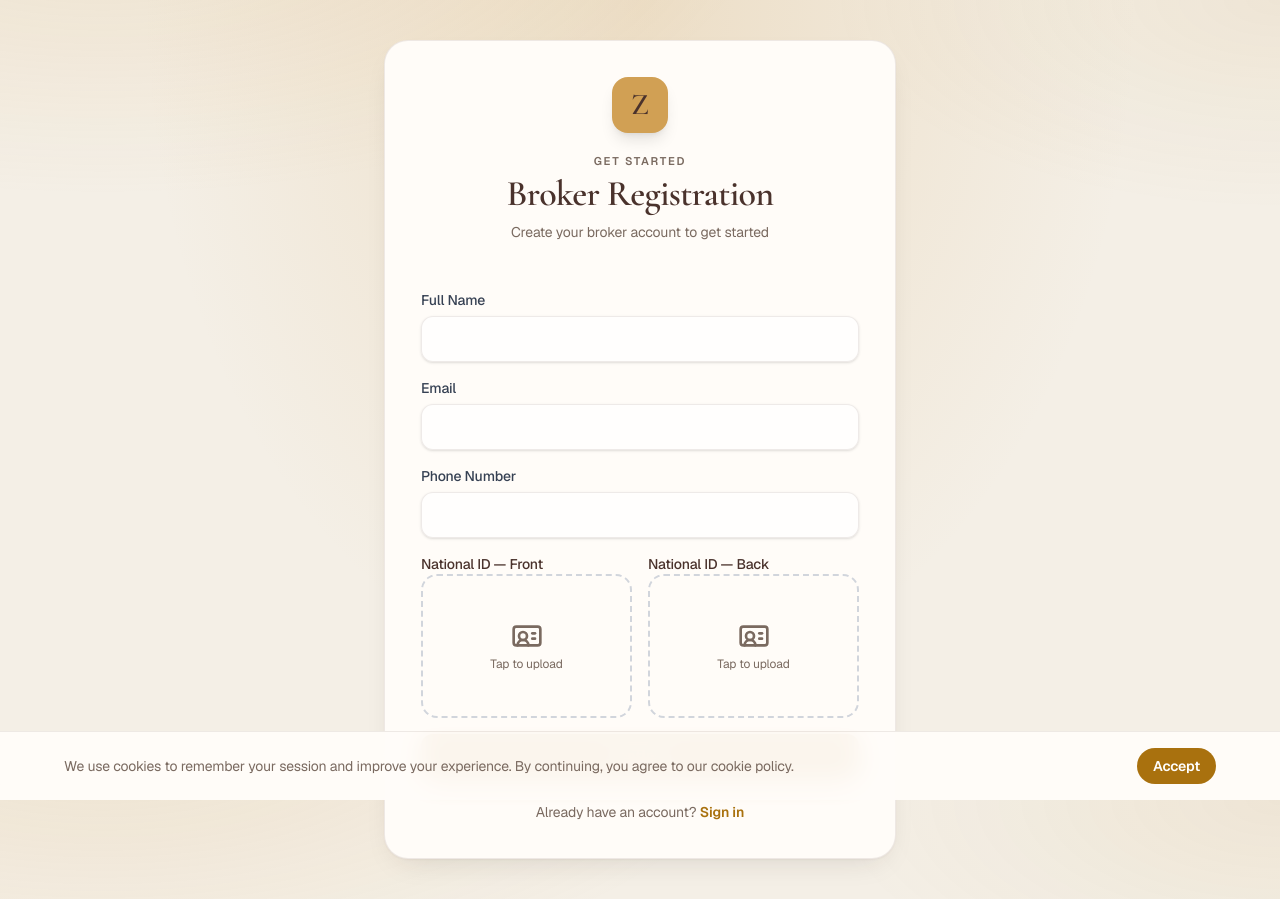
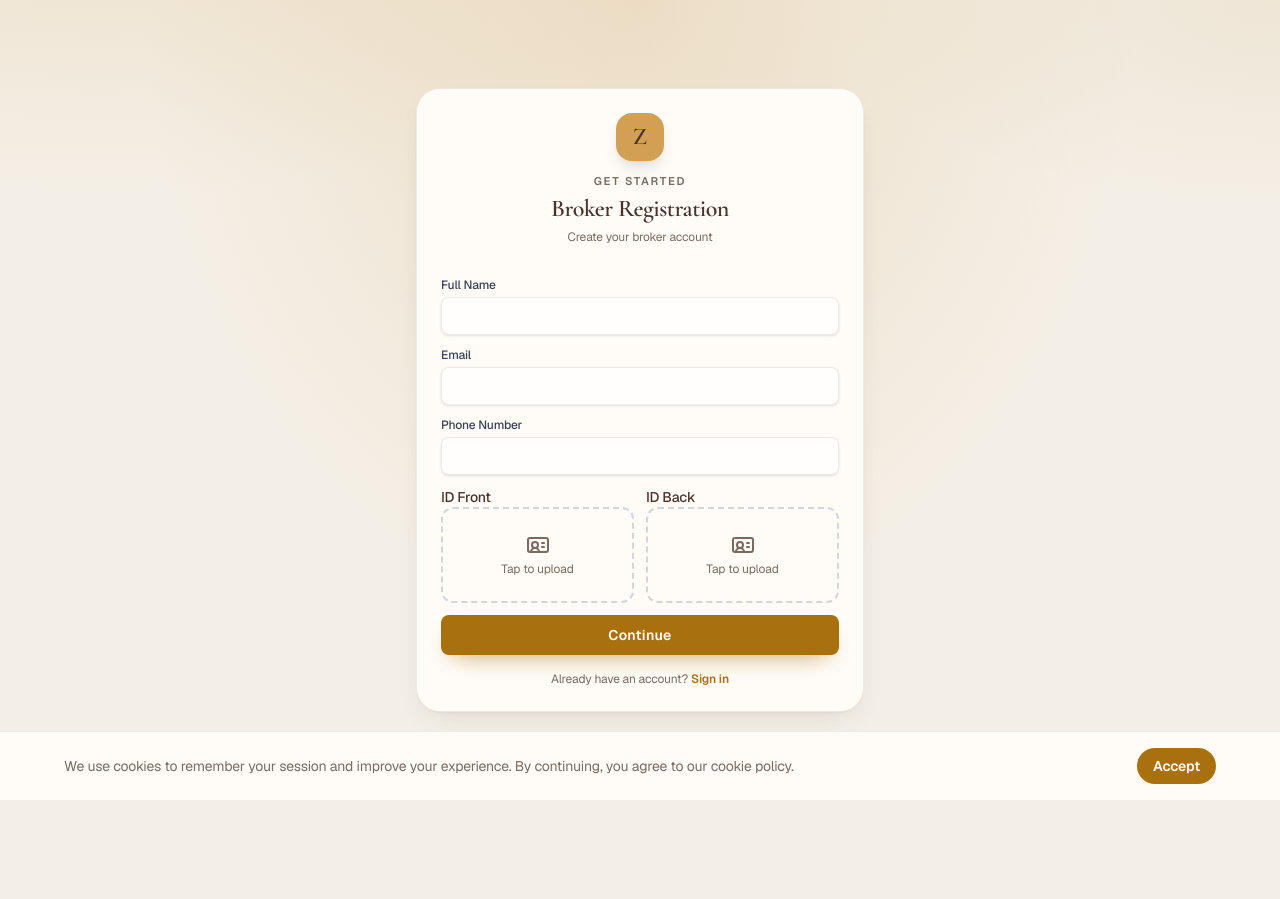
Before and after one commit to 126jgvvb/zcanopy-broker-web-dashbaord, a Next.js app: page /signup in a window 1280 px wide. After the commit the page ends 800 px from the top, so only its background shows below. Built offline with nearby package versions, Linux system fonts and the light colour scheme; no server answers.

Commit message:
fixed import-2

```diff
--- a/app/signup/page.tsx
+++ b/app/signup/page.tsx
@@ -23,7 +23,7 @@ function IdUpload({
     <div>
           <p className="text-sm font-medium text-[var(--zcanopy-card-brown)]">{label}</p>
       <label
-        className={`flex h-36 w-full cursor-pointer flex-col items-center justify-center overflow-hidden rounded-2xl border-2 border-dashed text-center transition-colors ${
+        className={`flex h-24 w-full cursor-pointer flex-col items-center justify-center overflow-hidden rounded-xl border-2 border-dashed text-center transition-colors ${
           preview ? 'border-[var(--zcanopy-primary)]' : 'border-gray-300 hover:border-[var(--zcanopy-primary)]'
         }`}
       >
@@ -32,7 +32,7 @@ function IdUpload({
           <img src={preview} alt={label} className="h-full w-full object-contain" />
         ) : (
           <div className="text-gray-400">
-            <IdCard className="mx-auto h-8 w-8" />
+            <IdCard className="mx-auto h-6 w-6" />
             <p className="mt-1 text-xs">Tap to upload</p>
           </div>
         )}
@@ -77,7 +77,7 @@ export default function SignUpPage() {
     if (!window.google?.accounts?.id) return;
     window.google.accounts.id.initialize({
       client_id: process.env.NEXT_PUBLIC_GOOGLE_CLIENT_ID || '',
-      callback: async (response) => {
+      callback: async (response: { credential?: string }) => {
         if (!response.credential) return;
         setGoogleLoading(true);
         try {
@@ -234,95 +234,95 @@ export default function SignUpPage() {
   };
 
   return (
-    <div className="relative flex min-h-screen items-center justify-center overflow-hidden px-4 py-10">
+    <div className="relative flex min-h-screen items-center justify-center overflow-hidden px-4 py-6">
       <div className="pointer-events-none absolute inset-0 bg-[radial-gradient(ellipse_at_top,rgba(209,160,84,0.22),transparent_55%)]" />
-      <div className="relative w-full max-w-lg rounded-3xl border border-[var(--zcanopy-border)] bg-[var(--zcanopy-surface)] p-9 shadow-[var(--zcanopy-shadow)]">
-        <div className="mb-8 text-center">
+      <div className="relative w-full max-w-md rounded-3xl border border-[var(--zcanopy-border)] bg-[var(--zcanopy-surface)] p-6 shadow-[var(--zcanopy-shadow)]">
+        <div className="mb-5 text-center">
           <span
-            className="inline-flex h-14 w-14 items-center justify-center rounded-2xl font-[family-name:var(--font-cormorant)] text-3xl font-semibold shadow-lg"
+            className="inline-flex h-12 w-12 items-center justify-center rounded-2xl font-[family-name:var(--font-cormorant)] text-2xl font-semibold shadow-lg"
             style={{ backgroundColor: COLORS.accentGold, color: COLORS.cardBrown }}
           >
             Z
           </span>
-          <p className="zc-kicker mt-5">Get started</p>
-          <h1 className="mt-1 text-4xl text-[var(--zcanopy-card-brown)]">Broker Registration</h1>
-          <p className="mt-2 text-sm text-[var(--zcanopy-muted)]">Create your broker account to get started</p>
+          <p className="zc-kicker mt-3">Get started</p>
+          <h1 className="mt-1 text-2xl text-[var(--zcanopy-card-brown)]">Broker Registration</h1>
+          <p className="mt-1 text-xs text-[var(--zcanopy-muted)]">Create your broker account</p>
         </div>
 
         {step === 'details' && (
-          <form onSubmit={handleDetailsSubmit} className="space-y-4">
+          <form onSubmit={handleDetailsSubmit} className="space-y-3">
             <div ref={googleButtonRef} className="flex justify-center" />
-            {googleLoading && <p className="text-center text-sm text-gray-500">Signing in with Google...</p>}
+            {googleLoading && <p className="text-center text-xs text-gray-500">Signing in with Google...</p>}
 
             <div>
-              <label className="mb-1.5 block text-sm font-medium text-gray-700">Full Name</label>
-              <input type="text" value={form.fullName} onChange={update('fullName')} className="w-full rounded-xl border border-[var(--zcanopy-border)] bg-white/70 px-4 py-2.5 shadow-sm" required />
+              <label className="mb-1 block text-xs font-medium text-gray-700">Full Name</label>
+              <input type="text" value={form.fullName} onChange={update('fullName')} className="w-full rounded-lg border border-[var(--zcanopy-border)] bg-white/70 px-3 py-2 text-sm shadow-sm" required />
             </div>
 
             <div>
-              <label className="mb-1.5 block text-sm font-medium text-gray-700">Email</label>
-              <input type="email" value={form.email} onChange={update('email')} className="w-full rounded-xl border border-[var(--zcanopy-border)] bg-white/70 px-4 py-2.5 shadow-sm" required />
+              <label className="mb-1 block text-xs font-medium text-gray-700">Email</label>
+              <input type="email" value={form.email} onChange={update('email')} className="w-full rounded-lg border border-[var(--zcanopy-border)] bg-white/70 px-3 py-2 text-sm shadow-sm" required />
             </div>
 
             <div>
-              <label className="mb-1.5 block text-sm font-medium text-gray-700">Phone Number</label>
-              <input type="tel" value={form.phoneNumber} onChange={update('phoneNumber')} className="w-full rounded-xl border border-[var(--zcanopy-border)] bg-white/70 px-4 py-2.5 shadow-sm" required />
+              <label className="mb-1 block text-xs font-medium text-gray-700">Phone Number</label>
+              <input type="tel" value={form.phoneNumber} onChange={update('phoneNumber')} className="w-full rounded-lg border border-[var(--zcanopy-border)] bg-white/70 px-3 py-2 text-sm shadow-sm" required />
             </div>
 
-            <div className="grid grid-cols-1 gap-4 sm:grid-cols-2">
+            <div className="grid grid-cols-2 gap-3">
               <IdUpload
-                label="National ID — Front"
+                label="ID Front"
                 file={idFront}
                 preview={idFrontPreview}
                 onSelect={pick(setIdFront, setIdFrontPreview)}
               />
               <IdUpload
-                label="National ID — Back"
+                label="ID Back"
                 file={idBack}
                 preview={idBackPreview}
                 onSelect={pick(setIdBack, setIdBackPreview)}
               />
             </div>
 
-            {error && <p className="text-sm text-red-600">{error}</p>}
+            {error && <p className="text-xs text-red-600">{error}</p>}
 
-            <button type="submit" disabled={loading} className="w-full rounded-xl bg-[var(--zcanopy-primary)] py-3 text-sm font-semibold tracking-wide text-white shadow-[0_10px_24px_-12px_rgba(169,113,14,0.85)] transition-all hover:bg-[var(--zcanopy-primary-alt)] disabled:opacity-50">
+            <button type="submit" disabled={loading} className="w-full rounded-lg bg-[var(--zcanopy-primary)] py-2.5 text-sm font-semibold tracking-wide text-white shadow-[0_10px_24px_-12px_rgba(169,113,14,0.85)] transition-all hover:bg-[var(--zcanopy-primary-alt)] disabled:opacity-50">
               {loading ? 'Please wait...' : 'Continue'}
             </button>
           </form>
         )}
 
         {step === 'otp' && (
-          <form onSubmit={handleOtpSubmit} className="space-y-4">
-            <p className="text-sm text-gray-500">Enter the OTPs sent to your email and phone.</p>
+          <form onSubmit={handleOtpSubmit} className="space-y-3">
+            <p className="text-xs text-gray-500">Enter OTPs sent to your email and phone.</p>
             <div>
-              <label className="mb-1.5 block text-sm font-medium text-gray-700">Email OTP</label>
-              <input type="text" value={otp.email} onChange={(e) => setOtp((p) => ({ ...p, email: e.target.value }))} className="w-full rounded-xl border border-[var(--zcanopy-border)] bg-white/70 px-4 py-2.5 shadow-sm" required />
+              <label className="mb-1 block text-xs font-medium text-gray-700">Email OTP</label>
+              <input type="text" value={otp.email} onChange={(e) => setOtp((p) => ({ ...p, email: e.target.value }))} className="w-full rounded-lg border border-[var(--zcanopy-border)] bg-white/70 px-3 py-2 text-sm shadow-sm" required />
             </div>
             <div>
-              <label className="mb-1.5 block text-sm font-medium text-gray-700">Phone OTP</label>
-              <input type="text" value={otp.phone} onChange={(e) => setOtp((p) => ({ ...p, phone: e.target.value }))} className="w-full rounded-xl border border-[var(--zcanopy-border)] bg-white/70 px-4 py-2.5 shadow-sm" required />
+              <label className="mb-1 block text-xs font-medium text-gray-700">Phone OTP</label>
+              <input type="text" value={otp.phone} onChange={(e) => setOtp((p) => ({ ...p, phone: e.target.value }))} className="w-full rounded-lg border border-[var(--zcanopy-border)] bg-white/70 px-3 py-2 text-sm shadow-sm" required />
             </div>
-            {error && <p className="text-sm text-red-600">{error}</p>}
-            <button type="submit" disabled={loading} className="w-full rounded-xl bg-[var(--zcanopy-primary)] py-3 text-sm font-semibold tracking-wide text-white shadow-[0_10px_24px_-12px_rgba(169,113,14,0.85)] transition-all hover:bg-[var(--zcanopy-primary-alt)] disabled:opacity-50">
+            {error && <p className="text-xs text-red-600">{error}</p>}
+            <button type="submit" disabled={loading} className="w-full rounded-lg bg-[var(--zcanopy-primary)] py-2.5 text-sm font-semibold tracking-wide text-white shadow-[0_10px_24px_-12px_rgba(169,113,14,0.85)] transition-all hover:bg-[var(--zcanopy-primary-alt)] disabled:opacity-50">
               {loading ? 'Verifying...' : 'Verify OTP'}
             </button>
           </form>
         )}
 
         {step === 'welcome' && (
-          <div className="space-y-4">
-            <p className="text-lg font-semibold text-[var(--zcanopy-card-brown)]">Your broker code is</p>
-            <p className="text-3xl font-bold text-[var(--zcanopy-primary)]">{brokerCode}</p>
-            <p className="text-sm text-gray-500">Save this code. Now create your password and brand name.</p>
+          <div className="space-y-3">
+            <p className="text-sm font-semibold text-[var(--zcanopy-card-brown)]">Your broker code is</p>
+            <p className="text-2xl font-bold text-[var(--zcanopy-primary)]">{brokerCode}</p>
+            <p className="text-xs text-gray-500">Create your password and brand name.</p>
 
             <div>
-              <label className="mb-1.5 block text-sm font-medium text-gray-700">Password</label>
+              <label className="mb-1 block text-xs font-medium text-gray-700">Password</label>
               <input
                 type="password"
                 value={setupPassword}
                 onChange={(e) => setSetupPassword(e.target.value)}
-                className="w-full rounded-xl border border-[var(--zcanopy-border)] bg-white/70 px-4 py-2.5 shadow-sm"
+                className="w-full rounded-lg border border-[var(--zcanopy-border)] bg-white/70 px-3 py-2 text-sm shadow-sm"
                 required
                 minLength={6}
                 placeholder="Min 6 characters"
@@ -330,12 +330,12 @@ export default function SignUpPage() {
             </div>
 
             <div>
-              <label className="mb-1.5 block text-sm font-medium text-gray-700">Confirm Password</label>
+              <label className="mb-1 block text-xs font-medium text-gray-700">Confirm Password</label>
               <input
                 type="password"
                 value={setupConfirmPassword}
                 onChange={(e) => setSetupConfirmPassword(e.target.value)}
-                className="w-full rounded-xl border border-[var(--zcanopy-border)] bg-white/70 px-4 py-2.5 shadow-sm"
+                className="w-full rounded-lg border border-[var(--zcanopy-border)] bg-white/70 px-3 py-2 text-sm shadow-sm"
                 required
                 minLength={6}
                 placeholder="Re-enter password"
@@ -343,25 +343,25 @@ export default function SignUpPage() {
             </div>
 
             <div>
-              <label className="mb-1.5 block text-sm font-medium text-gray-700">Broker Brand Name (optional)</label>
+              <label className="mb-1 block text-xs font-medium text-gray-700">Broker Brand Name (optional)</label>
               <input
                 type="text"
                 value={setupBrandName}
                 onChange={(e) => setSetupBrandName(e.target.value)}
-                className="w-full rounded-xl border border-[var(--zcanopy-border)] bg-white/70 px-4 py-2.5 shadow-sm"
+                className="w-full rounded-lg border border-[var(--zcanopy-border)] bg-white/70 px-3 py-2 text-sm shadow-sm"
                 placeholder="Mutaasa Brokers"
               />
             </div>
 
-            {error && <p className="text-sm text-red-600">{error}</p>}
+            {error && <p className="text-xs text-red-600">{error}</p>}
 
-            <button onClick={handleWelcomeComplete} disabled={loading} className="w-full rounded-xl bg-[var(--zcanopy-primary)] py-3 text-sm font-semibold tracking-wide text-white shadow-[0_10px_24px_-12px_rgba(169,113,14,0.85)] transition-all hover:bg-[var(--zcanopy-primary-alt)] disabled:opacity-50">
+            <button onClick={handleWelcomeComplete} disabled={loading} className="w-full rounded-lg bg-[var(--zcanopy-primary)] py-2.5 text-sm font-semibold tracking-wide text-white shadow-[0_10px_24px_-12px_rgba(169,113,14,0.85)] transition-all hover:bg-[var(--zcanopy-primary-alt)] disabled:opacity-50">
               {loading ? 'Setting up & logging in...' : 'Complete Setup & Login'}
             </button>
           </div>
         )}
 
-        <p className="mt-6 text-center text-sm text-gray-500">
+        <p className="mt-4 text-center text-xs text-gray-500">
           Already have an account?{' '}
           <button onClick={() => router.push('/')} className="font-semibold text-[var(--zcanopy-primary)] underline-offset-4 hover:underline">
             Sign in
```
